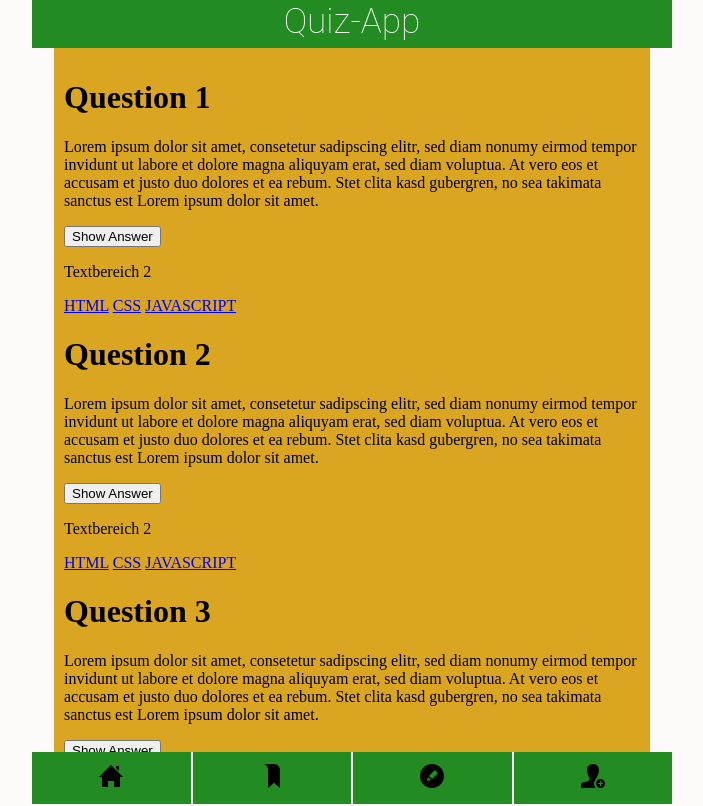
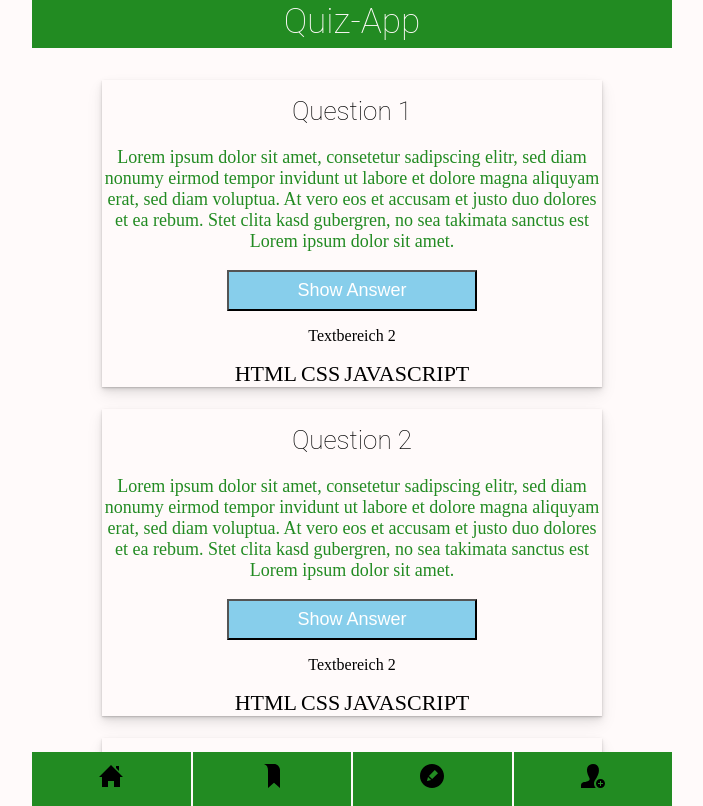
Before and after one commit to SeanPed/quiz-app, a plain HTML site: page index.html in a window 1280 px wide. Shown: the whole page, without its empty margins (288-991 px from the left). Drawn offline with Linux system fonts and the light colour scheme.

Commit message:
Working on cards and their fonts and buttons

```diff
--- a/index.html
+++ b/index.html
@@ -17,9 +17,9 @@
     <main class="cardarea">
 
       <div class="card">
-        <h1>Question 1</h1>
+        <h2>Question 1</h2>
         <p class="title">Lorem ipsum dolor sit amet, consetetur sadipscing elitr, sed diam nonumy eirmod tempor invidunt ut labore et dolore magna aliquyam erat, sed diam voluptua. At vero eos et accusam et justo duo dolores et ea rebum. Stet clita kasd gubergren, no sea takimata sanctus est Lorem ipsum dolor sit amet. </p>
-        <button>Show Answer</button>
+        <button class="button__card">Show Answer</button>
         <p>Textbereich 2</p>
         <a href="#">HTML</a>
         <a href="#">CSS</i></a>
@@ -27,45 +27,45 @@
       </div>
 
       <div class="card">
-        <h1>Question 2</h1>
+        <h2>Question 2</h2>
         <p class="title">Lorem ipsum dolor sit amet, consetetur sadipscing elitr, sed diam nonumy eirmod tempor invidunt ut labore et dolore magna aliquyam erat, sed diam voluptua. At vero eos et accusam et justo duo dolores et ea rebum. Stet clita kasd gubergren, no sea takimata sanctus est Lorem ipsum dolor sit amet. </p>
-        <button>Show Answer</button>
+        <button class="button__card">Show Answer</button>
         <p>Textbereich 2</p>
         <a href="#">HTML</a>
         <a href="#">CSS</i></a>
         <a href="#">JAVASCRIPT</i></a>
       </div>
       <div class="card">
-        <h1>Question 3</h1>
+        <h2>Question 3</h2>
         <p class="title">Lorem ipsum dolor sit amet, consetetur sadipscing elitr, sed diam nonumy eirmod tempor invidunt ut labore et dolore magna aliquyam erat, sed diam voluptua. At vero eos et accusam et justo duo dolores et ea rebum. Stet clita kasd gubergren, no sea takimata sanctus est Lorem ipsum dolor sit amet. </p>
-        <button>Show Answer</button>
+        <button class="button__card">Show Answer</button>
         <p>Textbereich 2</p>
         <a href="#">HTML</a>
         <a href="#">CSS</i></a>
         <a href="#">JAVASCRIPT</i></a>
       </div>
       <div class="card">
-        <h1>Question 4</h1>
+        <h2>Question 4</h2>
         <p class="title">Lorem ipsum dolor sit amet, consetetur sadipscing elitr, sed diam nonumy eirmod tempor invidunt ut labore et dolore magna aliquyam erat, sed diam voluptua. At vero eos et accusam et justo duo dolores et ea rebum. Stet clita kasd gubergren, no sea takimata sanctus est Lorem ipsum dolor sit amet. </p>
-        <button>Show Answer</button>
+        <button class="button__card">Show Answer</button>
         <p>Textbereich 2</p>
         <a href="#">HTML</a>
         <a href="#">CSS</i></a>
         <a href="#">JAVASCRIPT</i></a>
       </div>
       <div class="card">
-        <h1>Question 5</h1>
+        <h2>Question 5</h2>
         <p class="title">Lorem ipsum dolor sit amet, consetetur sadipscing elitr, sed diam nonumy eirmod tempor invidunt ut labore et dolore magna aliquyam erat, sed diam voluptua. At vero eos et accusam et justo duo dolores et ea rebum. Stet clita kasd gubergren, no sea takimata sanctus est Lorem ipsum dolor sit amet. </p>
-        <button>Show Answer</button>
+        <button class="button__card">Show Answer</button>
         <p>Textbereich 2</p>
         <a href="#">HTML</a>
         <a href="#">CSS</i></a>
         <a href="#">JAVASCRIPT</i></a>
       </div>
       <div class="card">
-        <h1>Question 6</h1>
+        <h2>Question 6</h2>
         <p class="title">Lorem ipsum dolor sit amet, consetetur sadipscing elitr, sed diam nonumy eirmod tempor invidunt ut labore et dolore magna aliquyam erat, sed diam voluptua. At vero eos et accusam et justo duo dolores et ea rebum. Stet clita kasd gubergren, no sea takimata sanctus est Lorem ipsum dolor sit amet. </p>
-        <button>Show Answer</button>
+        <button class="button__card">Show Answer</button>
         <p>Textbereich 2</p>
         <a href="#">HTML</a>
         <a href="#">CSS</i></a>
--- a/styles/index.css
+++ b/styles/index.css
@@ -8,7 +8,7 @@ body {
 }
 
 main {
-  background-color: goldenrod;
+  background-color: snow;
   padding: 1rem 0.5rem;
   overflow-y: auto;
   margin: 0 auto;
@@ -46,3 +46,42 @@ main {
   max-width: 640px;
   padding: 10px;
 }
+.card {
+  box-shadow: 0 1px 1px hsl(0deg 0% 0% / 0.075),
+    0 1px 2px hsl(0deg 0% 0% / 0.075), 0 2px 4px hsl(0deg 0% 0% / 0.075),
+    0 4px 8px hsl(0deg 0% 0% / 0.075), 0 8px 16px hsl(0deg 0% 0% / 0.075);
+  max-width: 500px;
+  margin: auto;
+  text-align: center;
+}
+.title {
+  color: forestgreen;
+  font-size: 18px;
+}
+.button__card {
+  display: block;
+  padding: 8px;
+  color: white;
+  background-color: skyblue;
+  text-align: center;
+  cursor: help;
+  width: 50%;
+  font-size: 18px;
+  margin: 0 auto;
+}
+h2 {
+  padding-top: 1rem;
+  font-size: 26px;
+  font-family: "Roboto";
+  font-weight: lighter;
+}
+a {
+  text-decoration: none;
+  font-size: 22px;
+  color: black;
+  font-weight: lighter;
+}
+button:hover {
+  opacity: 0.8;
+  background-color: forestgreen;
+}
```
